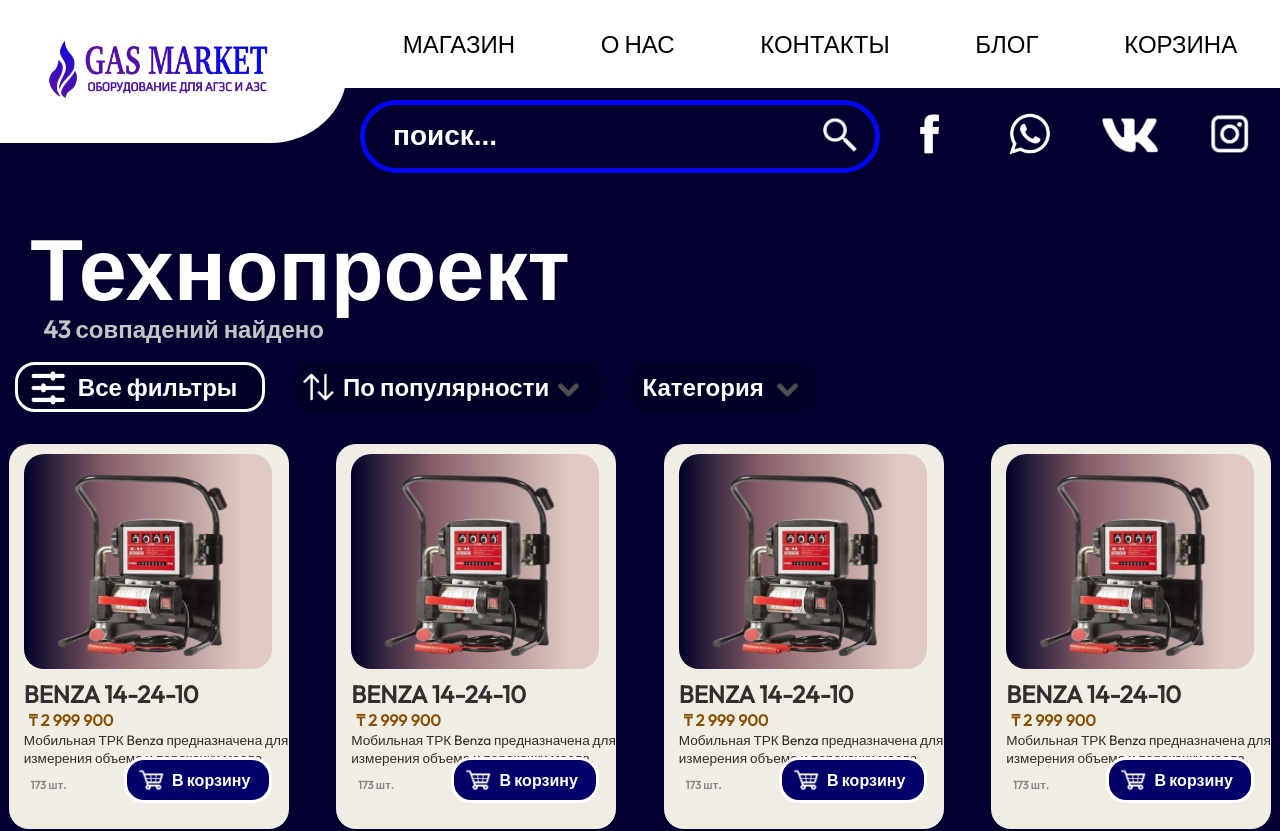
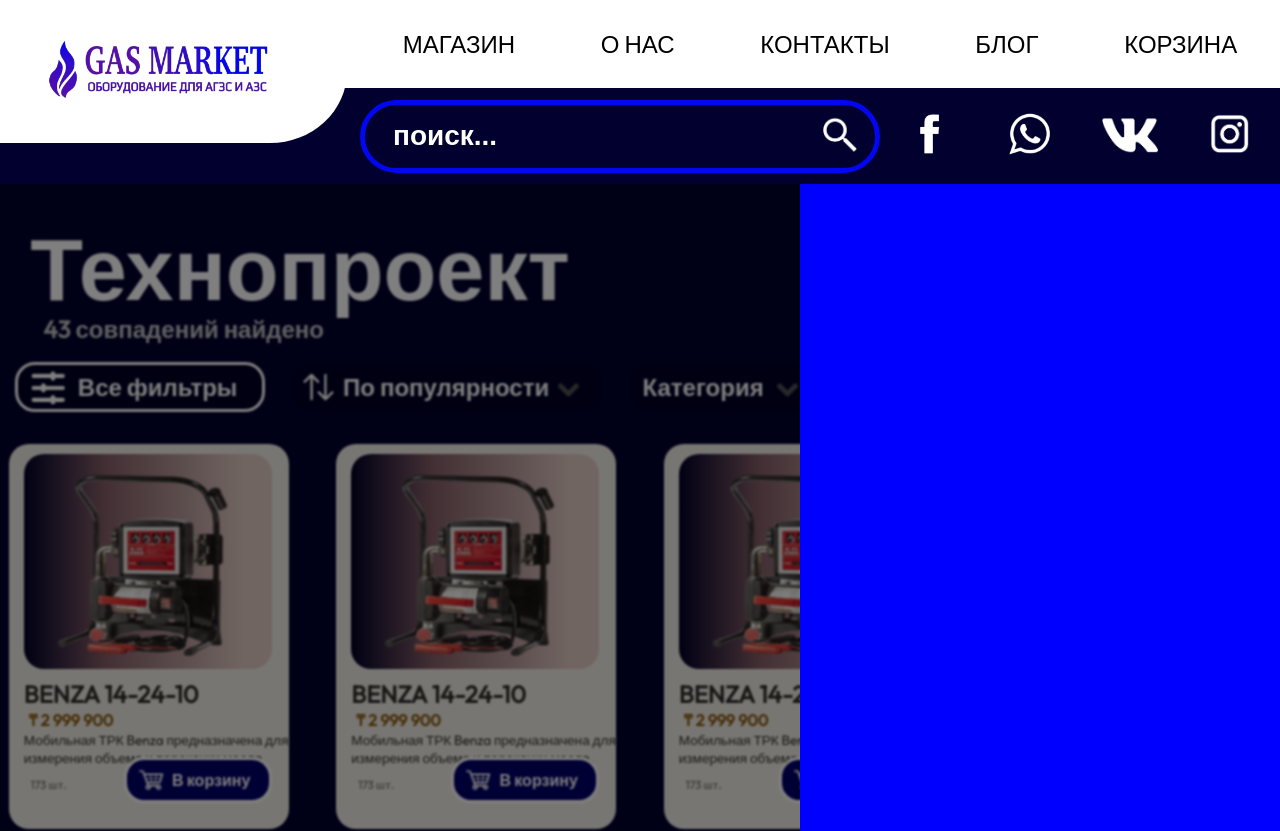
Before and after one commit to Danila267/azsk, a Vue app: page /catalog in a window 1280 px wide. Shown: the top 831 px of the page. Built offline with nearby package versions, Linux system fonts and the light colour scheme.

Commit message:
Catalog Filter modal layout

```diff
--- a/src/components/LogItem.vue
+++ b/src/components/LogItem.vue
@@ -33,6 +33,13 @@
     flex-direction: column;
     align-items: flex-start;
     border-radius: 20px;
+    transition: all 0.3s ease;
+}
+.logitem:hover {
+    cursor: pointer;
+    transform: scale(1.03);
+    background-color: #dfddd5;
+    transition: all 0.3s ease;
 }
 .logitem__imageblock {
     width: 248px;
@@ -124,6 +131,13 @@
     bottom: 10px;
     border-radius: 20px;
     border: 3px solid #ffffff;
+    transition: all 0.3s ease;
+}
+.logitem__bottomblock__button:hover {
+    cursor: pointer;
+    filter: brightness(80%);
+    transform: translateY(-3px);
+    transition: all 0.2s ease;
 }
 .logitem__bottomblock__button__cart-img {
     width: 30px;
--- /dev/null
+++ b/src/components/modals/Filter.vue
@@ -0,0 +1,35 @@
+<template>
+    <div class="filter">
+        <div class="filter__modal">
+
+        </div>
+    </div>
+</template>
+
+<script>
+export default {
+    name: 'Filter'
+}
+</script>
+
+<style lang="scss" scoped>
+.filter {
+    width: 100vw;
+    height: 100vh;
+    position: fixed;
+    display: flex;
+    flex-direction: row;
+    background-color: rgba($color: #000000, $alpha: 0.5);
+    backdrop-filter: blur(1px);
+    justify-content: flex-end;
+    z-index: 2000;
+}
+.filter__modal {
+    width: 480px;
+    height: 100vh;
+    position: relative;
+    display: flex;
+    flex-direction: column;
+    background-color: blue;
+}
+</style>
--- a/src/views/Catalog.vue
+++ b/src/views/Catalog.vue
@@ -1,15 +1,17 @@
 <template>
     <div class="catalog">
         <LogMain />
+        <Filter />
     </div>
 </template>
 
 <script>
 import LogMain from '@/components/LogMain.vue';
+import Filter from '@/components/modals/Filter.vue';
 
 export default {
     name: 'Catalog',
-    components: { LogMain, }
+    components: { LogMain, Filter }
 }
 
 </script>
```
